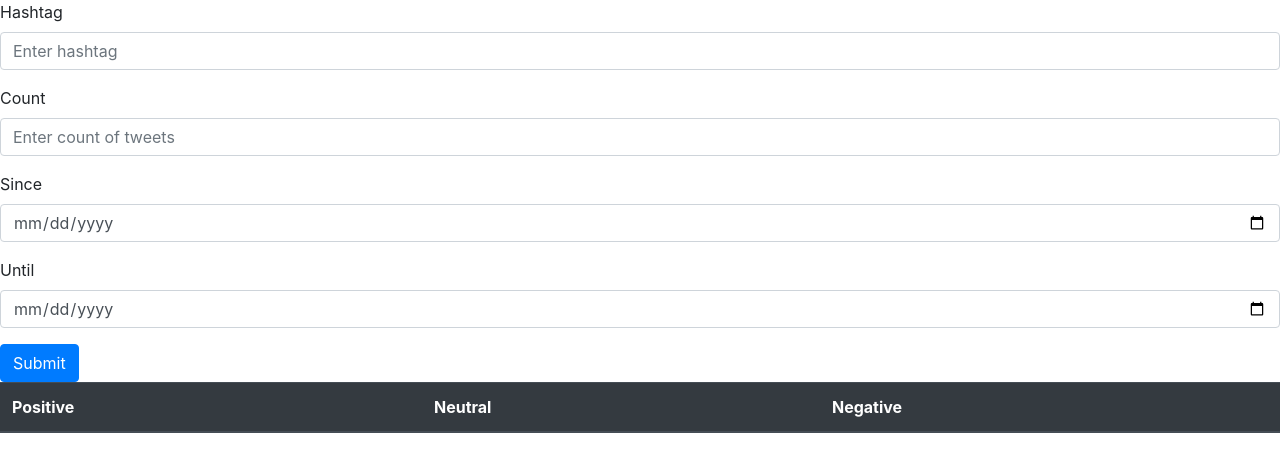
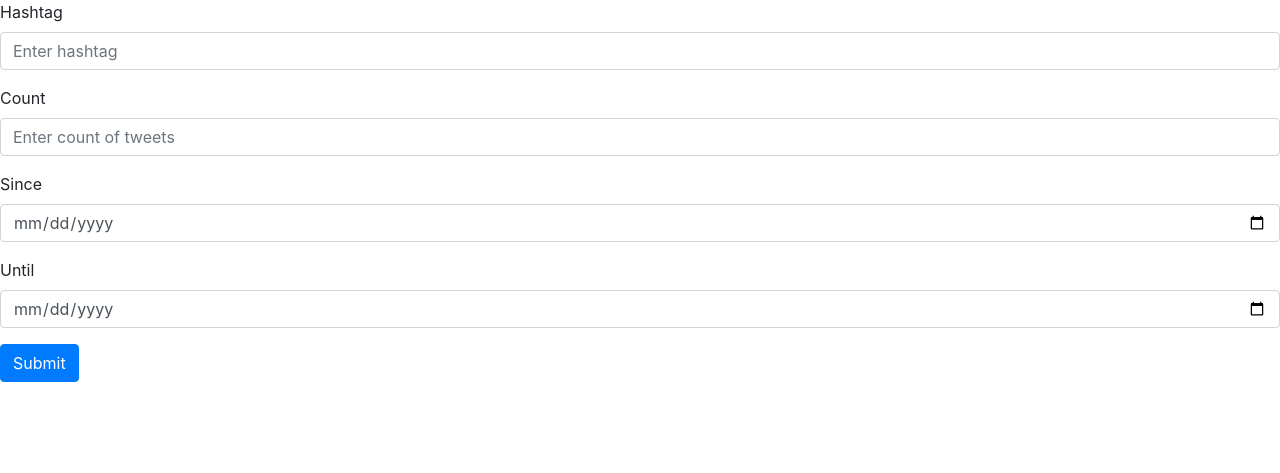
Before and after one commit to kjarczak/EY-aspect-based-sentiment-analysis, a Flask app: page / in a window 1280 px wide. Shown: the top 473 px of the page. Run offline with Flask 2, Linux system fonts and the light colour scheme; lists and menus that the app fills with data are empty; some libraries are stand-ins or nearby versions.

Commit message:
Update index.html

```diff
--- a/templates/index.html
+++ b/templates/index.html
@@ -29,11 +29,13 @@
         <input type="date" class="form-control" id="until" name="until">
     </div>
     <button type="submit" class="btn btn-primary">Submit</button>
+    <div id="spinner" class="spinner-border" role="status" hidden="hidden">
+    </div>
 </form>
 <img id="average" hidden="hidden">
 <img id="counts" hidden="hidden">
 <div>
-    <table id="tweets-example" class="table">
+    <table id="tweets-example" class="table" hidden="hidden">
         <thead class="thead-dark">
         <tr>
             <th scope="col">Positive</th>
```
